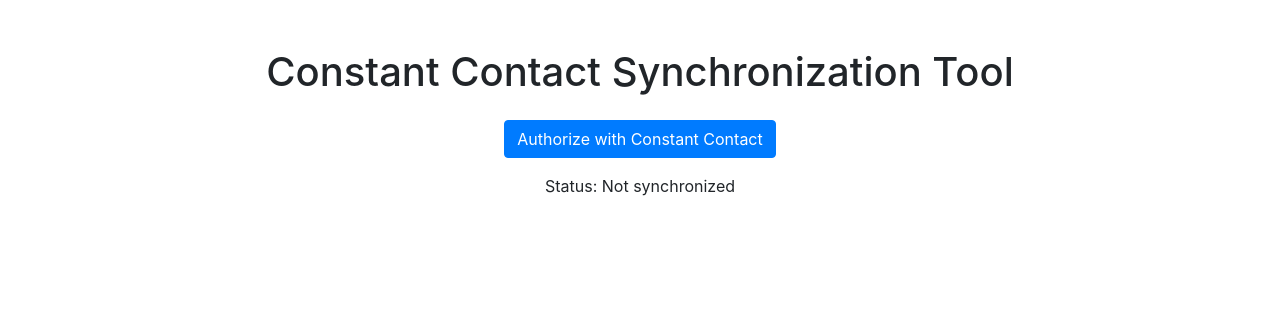
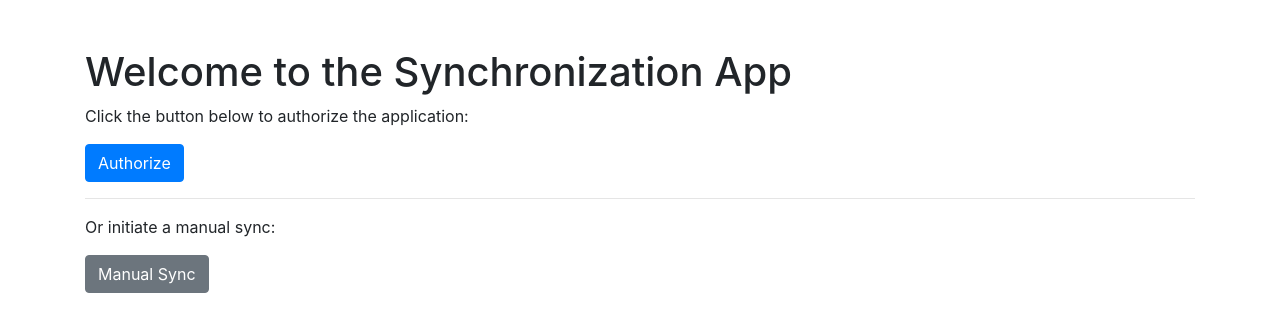
Before and after one commit to RAHB-REALTORS-Association/constant-sync, a Flask app: page / in a window 1280 px wide. Shown: the top 332 px of the page. Run offline with Flask 3, Linux system fonts and the light colour scheme; parts of the project's set-up code (start-up, migrations or seed data) failed here and were passed over; some libraries are stand-ins or nearby versions.

Commit message:
Manual sync

```diff
--- a/app.py
+++ b/app.py
@@ -1,5 +1,7 @@
+from datetime import datetime
 from flask import Flask, render_template
 from threading import Thread
+from synchronizer import synchronize_contacts
 from scheduler import start_scheduled_synchronization
 from oauth2 import oauth2_blueprint
 import logging
@@ -10,17 +12,27 @@ app = Flask(__name__)
 app.register_blueprint(oauth2_blueprint)
 app.secret_key = 'some_secure_random_string'  # Please use a secure secret key in production
 
+# Global variable to hold last sync status
+last_sync_status = None
+
 @app.route('/')
 def index():
-    return render_template('index.html')
+    return render_template('index.html', last_sync=last_sync_status)
 
-def run_sync_service():
-    logging.info("Starting synchronization service...")
-    start_scheduled_synchronization(2)  # Every 2 hours (this can be configured)
+@app.route('/manual_sync', methods=["POST"])
+def manual_sync():
+    global last_sync_status
+    try:
+        synchronize_contacts()
+        last_sync_status = f"Last successful sync at {datetime.now().strftime('%Y-%m-%d %H:%M:%S')}"
+        return render_template('success.html', message="Manual synchronization initiated successfully.")
+    except Exception as e:
+        last_sync_status = f"Error during sync at {datetime.now().strftime('%Y-%m-%d %H:%M:%S')}: {str(e)}"
+        return render_template('error.html', error_message=f"Error during manual synchronization: {e}")
 
 if __name__ == '__main__':
     # Start synchronization service as a background thread
-    sync_thread = Thread(target=run_sync_service)
+    sync_thread = Thread(target=start_scheduled_synchronization)
     sync_thread.start()
 
     logging.info("Starting Flask application...")
--- a/scheduler.py
+++ b/scheduler.py
@@ -1,16 +1,17 @@
 from apscheduler.schedulers.background import BackgroundScheduler
 from apscheduler.triggers.interval import IntervalTrigger
 import atexit
+from config import SYNC_FREQUENCY_HOURS
 from synchronizer import synchronize_contacts
 
 scheduler = BackgroundScheduler()
 scheduler.start()
 atexit.register(lambda: scheduler.shutdown())
 
-def start_scheduled_synchronization(interval_hours=2):
+def start_scheduled_synchronization():
     scheduler.add_job(
         func=synchronize_contacts,
-        trigger=IntervalTrigger(hours=interval_hours),
+        trigger=IntervalTrigger(hours=SYNC_FREQUENCY_HOURS),
         id='scheduled_synchronization_job',
         name='Synchronize JSON contacts with Constant Contact',
         replace_existing=True
--- a/templates/index.html
+++ b/templates/index.html
@@ -1,12 +1,18 @@
 {% extends "base.html" %}
 
 {% block content %}
-    <h1 class="text-center">Constant Contact Synchronization Tool</h1>
-    <div class="text-center mt-4">
-        <a href="/authorize" class="btn btn-primary">Authorize with Constant Contact</a>
-    </div>
-    <div class="text-center mt-3">
-        <!-- This is just a placeholder; you can display more status info here. -->
-        <p>Status: Not synchronized</p>
-    </div>
+  <div class="content">
+    <h1>Welcome to the Synchronization App</h1>
+    <p>Click the button below to authorize the application:</p>
+    <a href="{{ url_for('oauth2.authorize') }}" class="btn btn-primary">Authorize</a>
+    <hr>
+    <p>Or initiate a manual sync:</p>
+    <form action="/manual_sync" method="post">
+        <button type="submit" class="btn btn-secondary">Manual Sync</button>
+    </form>
+    {% if last_sync %}
+    <hr>
+    <p>Last sync status: {{ last_sync }}</p>
+    {% endif %}
+  </div>
 {% endblock %}
```
